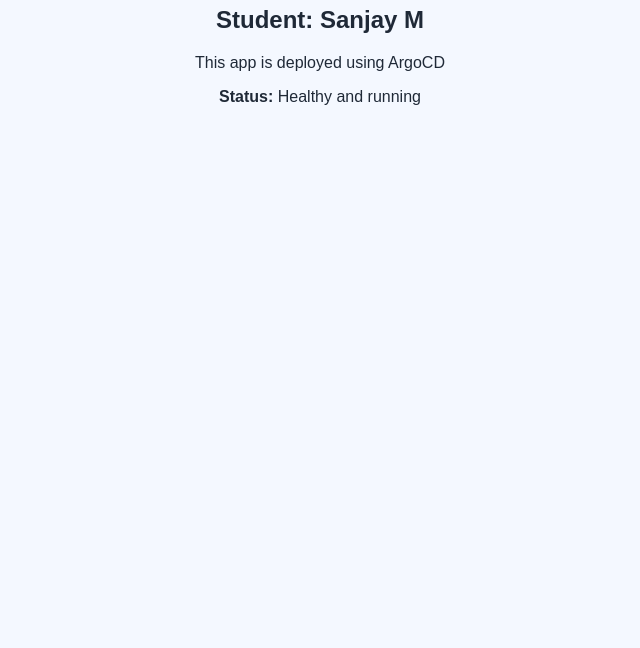
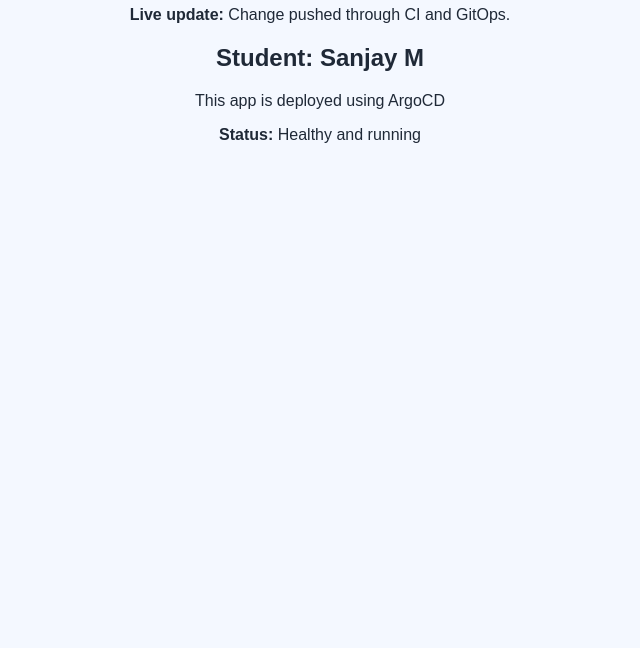
Before and after one commit to sanjaytech67-dotcom/gitops-demo, a plain HTML site: page index.html in a window 1280 px wide. Shown: the part 152-800 px from the top of the page, without its empty margins (320-960 px from the left). Drawn offline with Linux system fonts and the light colour scheme.

Commit message:
Update homepage for GitOps deployment demo
Co-authored-by: Copilot <223556219+Copilot@users.noreply.github.com>

```diff
--- a/index.html
+++ b/index.html
@@ -5,6 +5,7 @@
 </head>
 <body style="font-family: Arial; text-align: center; margin-top: 100px; background: #f4f8ff; color: #1f2937;">
     <h1>Hello from GitOps Pipeline</h1>
+    <p><strong>Live update:</strong> Change pushed through CI and GitOps.</p>
     <h2>Student: Sanjay M</h2>
     <p>This app is deployed using ArgoCD</p>
     <p><strong>Status:</strong> Healthy and running</p>
```
